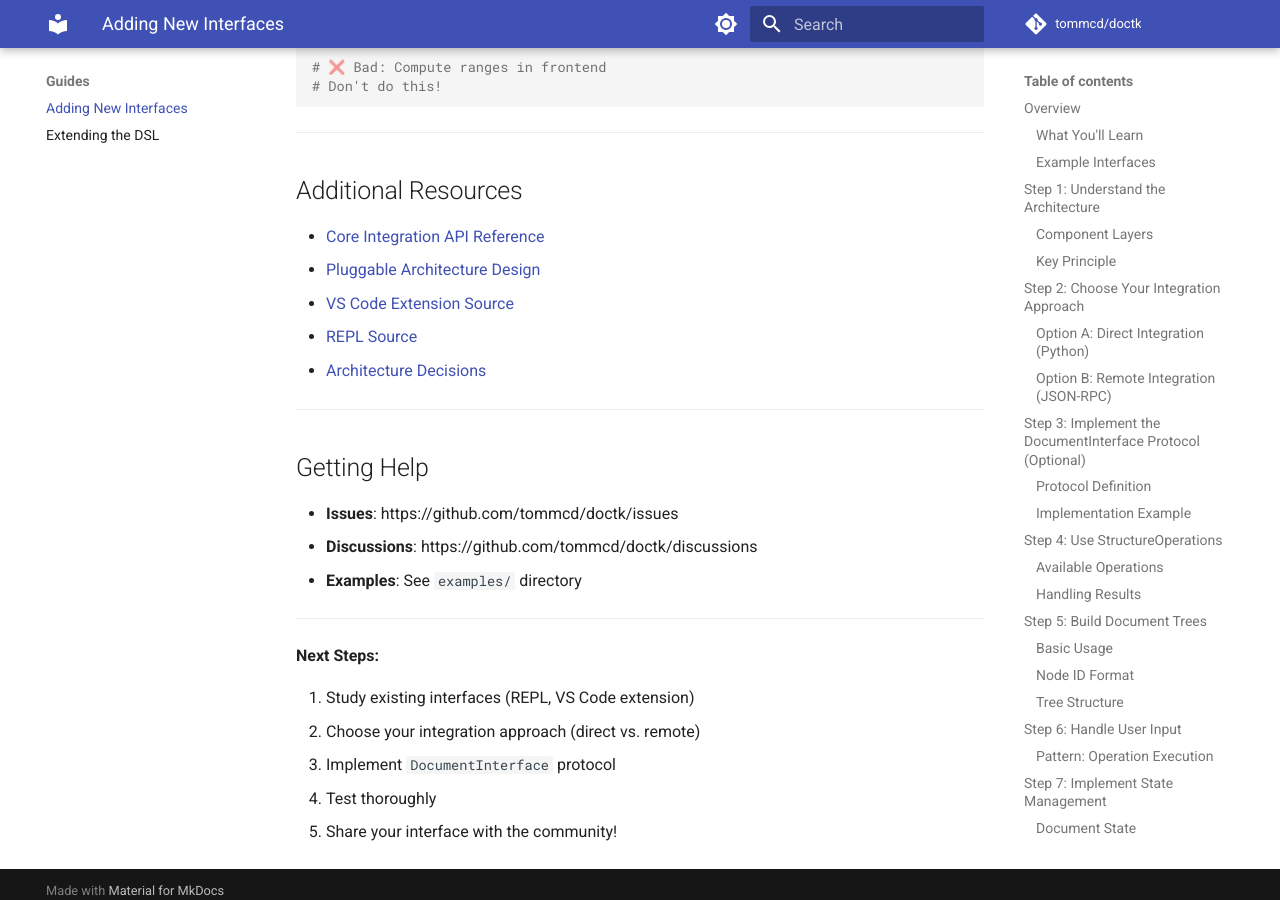
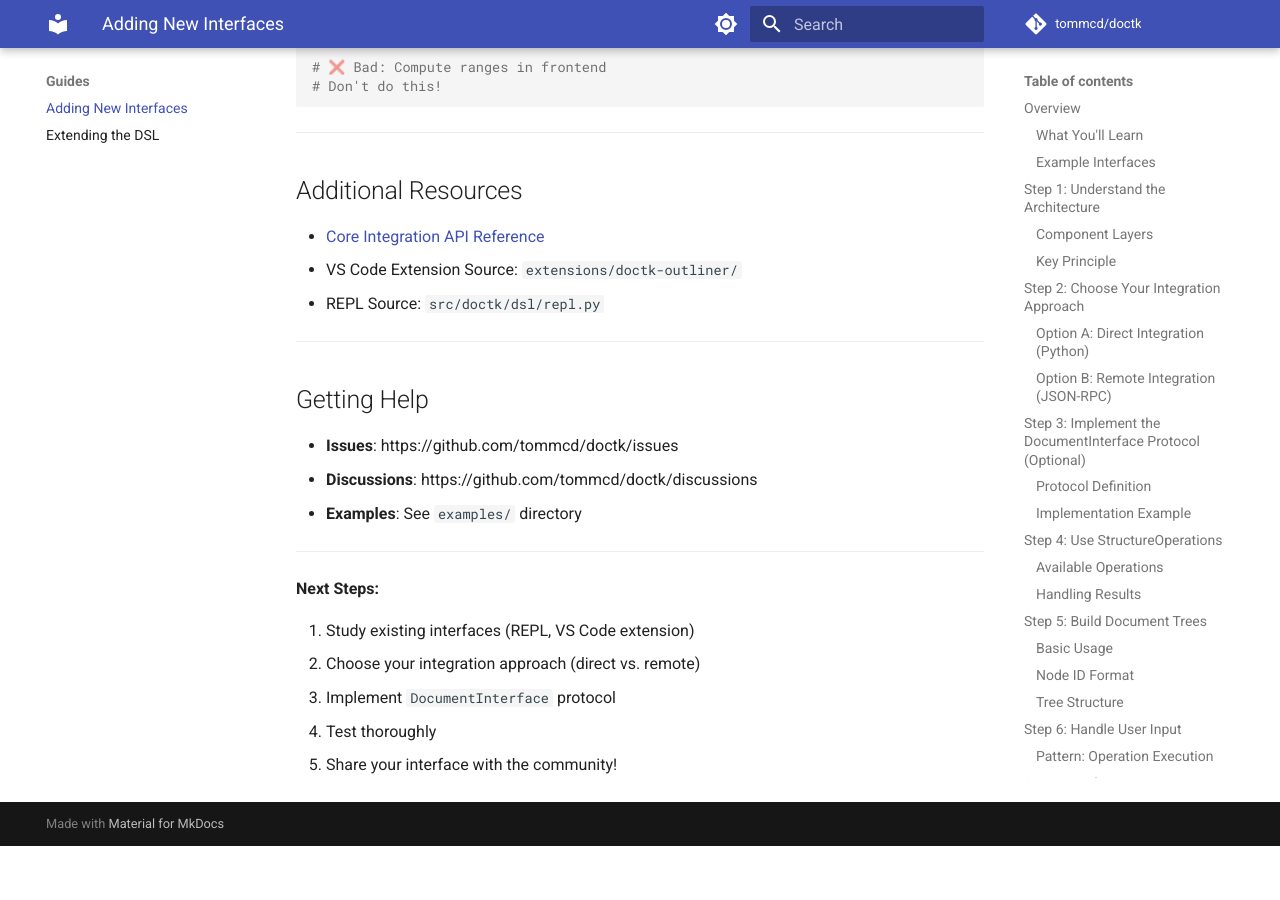
Before and after one commit to tommcd/doctk, an MkDocs documentation site: the page built from docs/guides/adding-new-interface.md, in a window 1280 px wide and 900 px high, scrolled down 15411 px. Built offline with MkDocs 1.6.1 and Material for MkDocs 9.7.7, drawn with Linux system fonts in a browser that asks for light colours; comment, search, counter and statistics services are not loaded; after the commit the page ends 16257 px from its top, so only the background shows below that; some of the changed text lies outside the part shown.

```diff
--- a/docs/guides/adding-new-interface.md
+++ b/docs/guides/adding-new-interface.md
@@ -20,8 +20,8 @@ This guide walks you through adding a new interface (UI implementation) for doct
 ### Example Interfaces
 
 - **VS Code Extension**: TypeScript extension with JSON-RPC bridge ([source](../../extensions/doctk-outliner/))
-- **CLI**: Command-line interface ([source](../../src/doctk/cli.py))
-- **REPL**: Interactive terminal interface ([source](../../src/doctk/dsl/repl.py))
+- **CLI**: Command-line interface (`src/doctk/cli.py`)
+- **REPL**: Interactive terminal interface (`src/doctk/dsl/repl.py`)
 
 ---
 
@@ -784,10 +784,8 @@ for range in result.modified_ranges:
 ## Additional Resources
 
 - [Core Integration API Reference](../api/core-integration.md)
-- [Pluggable Architecture Design](../design/02-pluggable-architecture.md)
-- [VS Code Extension Source](../../extensions/doctk-outliner/)
-- [REPL Source](../../src/doctk/dsl/repl.py)
-- [Architecture Decisions](../design/03-core-integration-decisions.md)
+- VS Code Extension Source: `extensions/doctk-outliner/`
+- REPL Source: `src/doctk/dsl/repl.py`
 
 ---
 
```
Also changed, not shown: docs/api/core-integration.md (+0 -2 lines), docs/api/lsp.md (+0 -5 lines), docs/guides/extending-dsl.md (+2 -2 lines), docs/index.md (+4 -4 lines).
